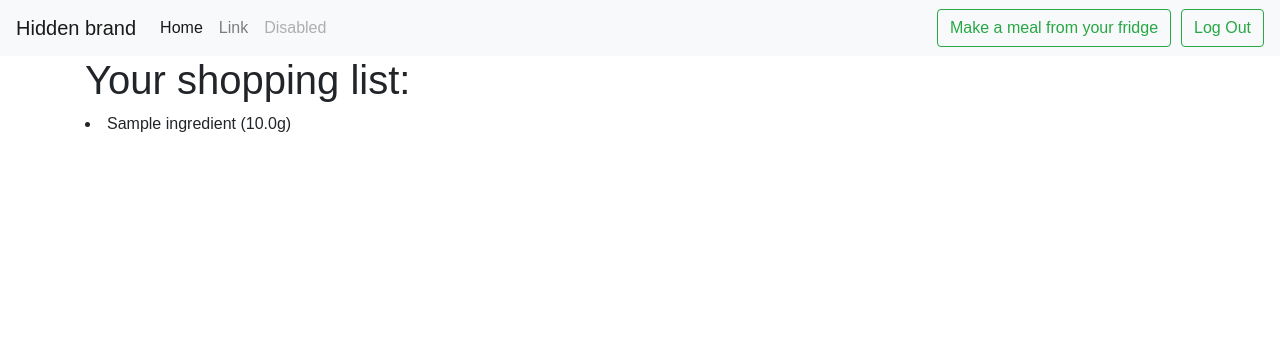
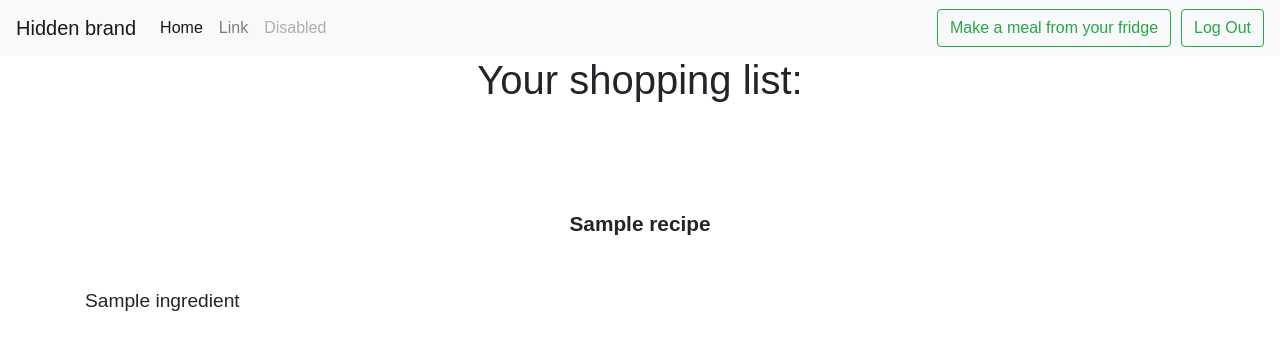
Before and after one commit to lamalgopach/Dietly, a Flask app: page /shopping-list in a window 1280 px wide. Shown: the top 350 px of the page. Run offline with Flask 2, Linux system fonts and the light colour scheme; the visitor is signed in with stand-in values (Sample User, id 1); tables that the repository leaves empty hold one stand-in row (values such as "Sample post"); some libraries are stand-ins or nearby versions.

Commit message:
Styling shopping site.

```diff
--- a/server.py
+++ b/server.py
@@ -246,9 +246,9 @@ def display_all_users_mealplans():
 
 	user_id = session["user_id"]
 
+	plan_lst = display_all_user_plans(user_id)
 
-
-	return render_template("display_multiple_plans.html")
+	return render_template("display_multiple_plans.html", plan_lst=plan_lst)
 
 
 def display_all_user_plans(user_id):
@@ -272,10 +272,6 @@ def display_all_user_plans(user_id):
 		plans_lst.append(names_and_calories_of_plans)
 
 	return plans_lst
-
-
-
-
 
 
 def calculate_calories_from_recipes_depend_on_plan(user_id):
@@ -576,7 +572,7 @@ def user_breakfast_preferences():
 		#1 g fat is 9 kcal
 		protein = float(calories) * float(protein) / 400
 
-	print(carbohydrates)
+
 
 	new_plan = Plan(plan_name=plan_name, user_id=user_id, calories=calories, carbohydrates=carbohydrates, fat=fat, protein=protein)
 	db.session.add(new_plan)
@@ -598,9 +594,6 @@ def user_breakfast_preferences():
 	breakfast_limit_protein = protein * 0.35
 
 	results = get_recipes_from_api(breakfast, breakfast_limit_calories, breakfast_limit_carbohydrates, breakfast_limit_fat, breakfast_limit_protein, user_allergies, user_diets)
-	print("blaaaaaaaaaaaaaaaaaaaaaaaaaaaaaaa")
-	print(results)
-
 	user_id = session["user_id"]
 	user = User.query.filter_by(user_id=user_id).first().fname
 
@@ -1067,26 +1060,49 @@ def get_shopping_list():
 		recipe_obj = Recipe.query.filter_by(recipe_id=plan_recipe_obj.recipe_id).first()
 		recipes_ids.append(recipe_obj.recipe_id)
 
-	ingredient_ids = []
+	# ingredient_ids = []
+	recipes_ing_lst = []
+	recipes_names = []
 	for recipe_id in recipes_ids:
 		recipe_ing_lst = RecipeIngredient.query.filter_by(recipe_id=recipe_id).all()
 		recipe_name = Recipe.query.filter_by(recipe_id=recipe_id).first().recipe_name
+		ingredient_lst = []
+		recipes_names.append(recipe_name)
 
 		for recipe_ing in recipe_ing_lst:
 			#recipe_ing - object
-			ingredient_ids.append(recipe_ing.ingredient_id)
+			# ingredient_ids.append(recipe_ing.ingredient_id)
 
-	ingredient_dictionary = {}
-	for ing in ingredient_ids:
-		ingredient = Ingredient.query.filter_by(ingredient_id=ing).one()
-		recipe_ing_obj = RecipeIngredient.query.filter_by(ingredient_id=ingredient.ingredient_id).first()
+			ingredient = Ingredient.query.filter_by(ingredient_id=recipe_ing.ingredient_id).first()
 
-		if ingredient.ingredient_name not in ingredient_dictionary:
-			ingredient_dictionary[ingredient.ingredient_name] = recipe_ing_obj.amount
-		else:
-			ingredient_dictionary[ingredient.ingredient_name] += recipe_ing_obj.amount
+			ingredient_lst.append(ingredient.ingredient_name)
+		recipes_ing_lst.append(ingredient_lst)
 
-	return render_template("display_shopping_list.html", results=ingredient_dictionary)
+
+
+
+
+
+
+
+
+
+	# ingredient_dictionary = {}
+	# for ing in ingredient_ids:
+	# 	ingredient = Ingredient.query.filter_by(ingredient_id=ing).one()
+	# 	recipe_ing_obj = RecipeIngredient.query.filter_by(ingredient_id=ingredient.ingredient_id).first()
+
+
+
+		# if ingredient.ingredient_name not in ingredient_dictionary:
+		# 	ingredient_dictionary[ingredient.ingredient_name] = recipe_ing_obj.amount
+		# else:
+		# 	ingredient_dictionary[ingredient.ingredient_name] += recipe_ing_obj.amount
+
+	print("nlaaaaaaaaaaaaaaaaaaaaaaaaaaaaaaaaa00")
+	print(recipes_ing_lst)
+
+	return render_template("display_shopping_list.html", results=recipes_ing_lst, recipes_names=recipes_names)
 
 @app.route("/make-a-meal-from-fridge")
 def show_ingredients_form():
--- a/static/dietly.css
+++ b/static/dietly.css
@@ -37,8 +37,8 @@ body {
 }
 
 .plan-header {
-font-weight: ;
-font-size: 1.5em ;
+    font-weight: ;
+    font-size: 1.5em ;
 
 }
 
@@ -47,3 +47,27 @@ font-size: 1.5em ;
 
 
 }
+
+.plans-recipes {
+
+    column-count: 3;
+
+}
+
+.recipe-name-bolded {
+
+    font-weight: bold;
+    text-align: center;
+    font-size: 1.3em
+
+}
+
+.header {
+
+    text-align: center;
+}
+
+.result {
+
+    font-size: 1.2em
+}
--- a/templates/display_shopping_list.html
+++ b/templates/display_shopping_list.html
@@ -4,13 +4,40 @@
 
 {% block content %}
 
-<h1> Your shopping list: </h1>
+<div class="header"> <h1> Your shopping list: </h1></div>
+<br><br><br><br>
+<div class="row">
+{% for recipe_name in recipes_names %}
+	<div class="col-sm recipe-name-bolded">
 
-{% for key, value in results.items() %}
 
-	<li>{{ key }} ({{ value|round }}g)</li>
+		{{ recipe_name }} <br>
 
+
+		</div>
 {% endfor %}
+</div>
+
+<br><br>
+
+
+
+<div class="row">
+{% for result in results %}
+	<div class="col-sm result">
+	{% for r in result %}
+
+		{{ r }} <br>
+
+	{% endfor %}
+		</div>
+{% endfor %}
+</div>
+<!-- % for key, value in results.items() %} -->
+
+	<!-- li> key }} ({{ value}}g)</li> -->
+
+<!-- % endfor %} -->
 
 
 {% endblock %}
```
